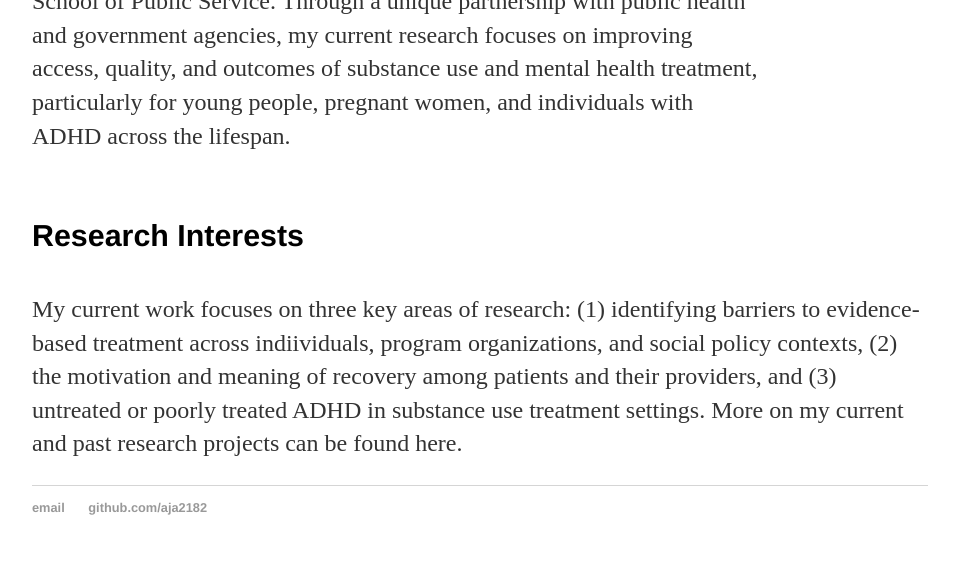
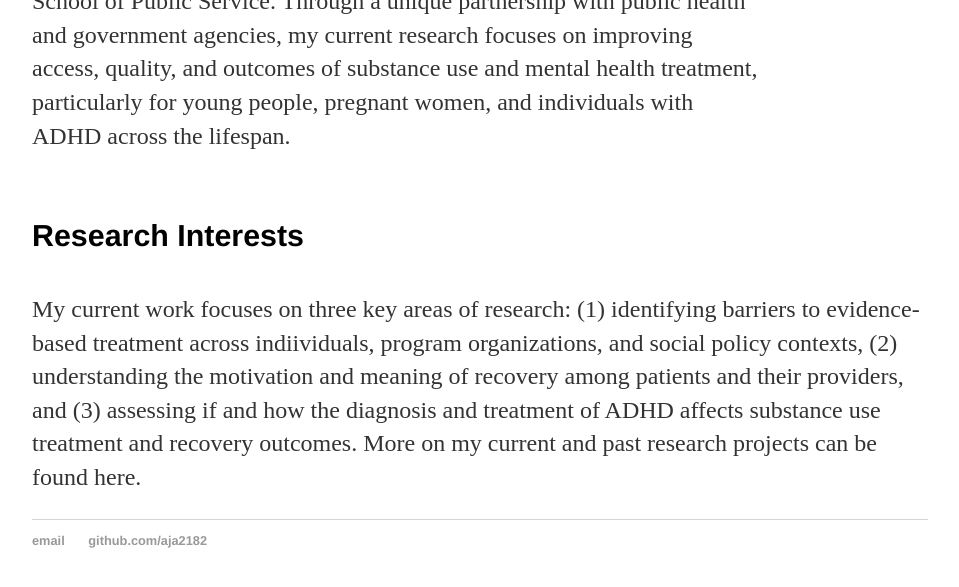
Before and after one commit to aja2182/aja2182.github.io, a Jekyll site: the page built from about/index.html, in a window 1280 px wide, cut to the strip 414-1004 px from the top of the page. Shown: the top 587 px of the strip, without its empty margins (160-1119 px from the left). Built offline with Jekyll 4.4.1, drawn with Linux system fonts in a browser that asks for light colours; before the commit the page ends 971 px from its top, so only the background shows below that.

Commit message:
Update index.html

```diff
--- a/about/index.html
+++ b/about/index.html
@@ -70,7 +70,7 @@
 
     <h4>Research Interests</h4>
 
-    <p> My current work focuses on three key areas of research: (1) identifying barriers to evidence-based treatment across indiividuals, program organizations, and social policy contexts, (2) the motivation and meaning of recovery among patients and their providers, and (3) untreated or poorly treated ADHD in substance use treatment settings. More on my current and past research projects can be found here. </p>
+    <p> My current work focuses on three key areas of research: (1) identifying barriers to evidence-based treatment across indiividuals, program organizations, and social policy contexts, (2) understanding the motivation and meaning of recovery among patients and their providers, and (3) assessing if and how the diagnosis and treatment of ADHD affects substance use treatment and recovery outcomes. More on my current and past research projects can be found here. </p>
 
 
 </body>
```
